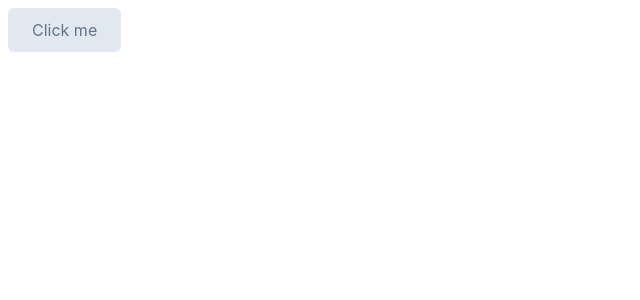
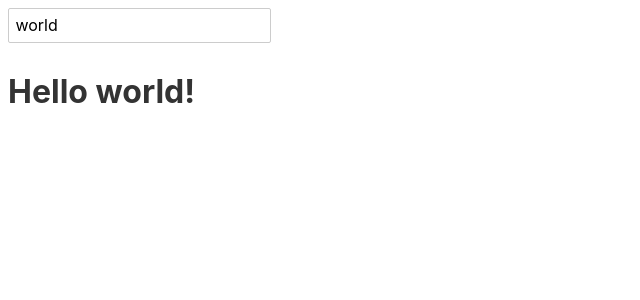
Before and after one commit to alialdanp/Svelte.dev-Tutorial-Code, a Svelte app: page / in a window 1280 px wide. Shown: the top 300 px of the page, without its empty margins (0-640 px from the left). Built offline with nearby package versions, Linux system fonts and the light colour scheme.

Commit message:
06-01. Text inputs

```diff
--- a/src/App.svelte
+++ b/src/App.svelte
@@ -1,9 +1,7 @@
 <script>
-  import CustomButton from './CustomButton.svelte';
-
-  function handleClick() {
-    alert('Button Clicked');
-  }
+  let name = 'world';
 </script>
 
-<CustomButton on:click={handleClick} />
+<input bind:value={name} />
+
+<h1>Hello {name}!</h1>
--- a/src/CustomButton.svelte
+++ /dev/null
@@ -1,20 +0,0 @@
-<button on:click> Click me </button>
-
-<style>
-  button {
-    background: #e2e8f0;
-    color: #64748b;
-    border: unset;
-    border-radius: 6px;
-    padding: 0.75rem 1.5rem;
-    cursor: pointer;
-  }
-  button:hover {
-    background: #cbd5e1;
-    color: #475569;
-  }
-  button:focus {
-    background: #94a3b8;
-    color: #f1f5f9;
-  }
-</style>
```
